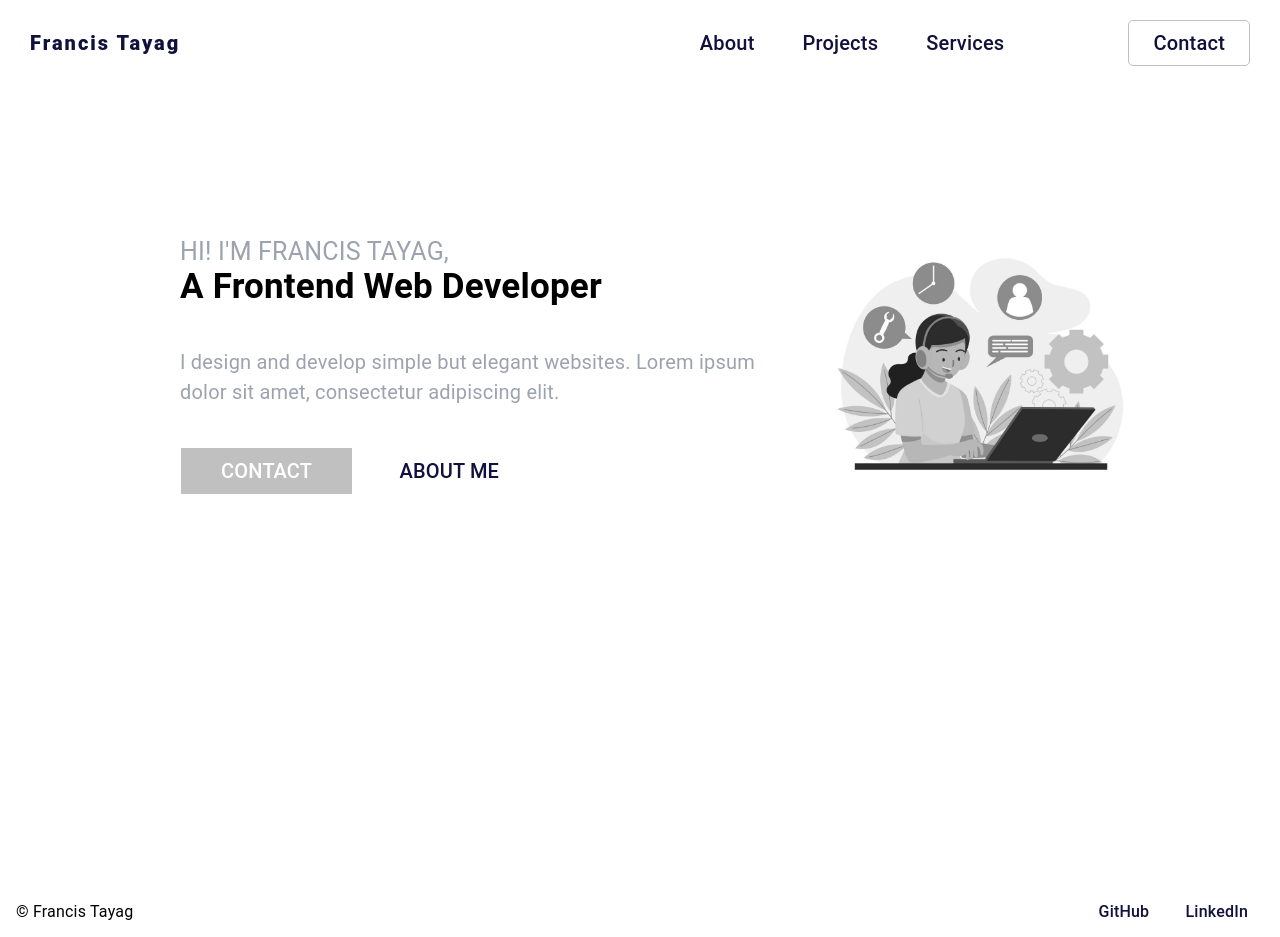
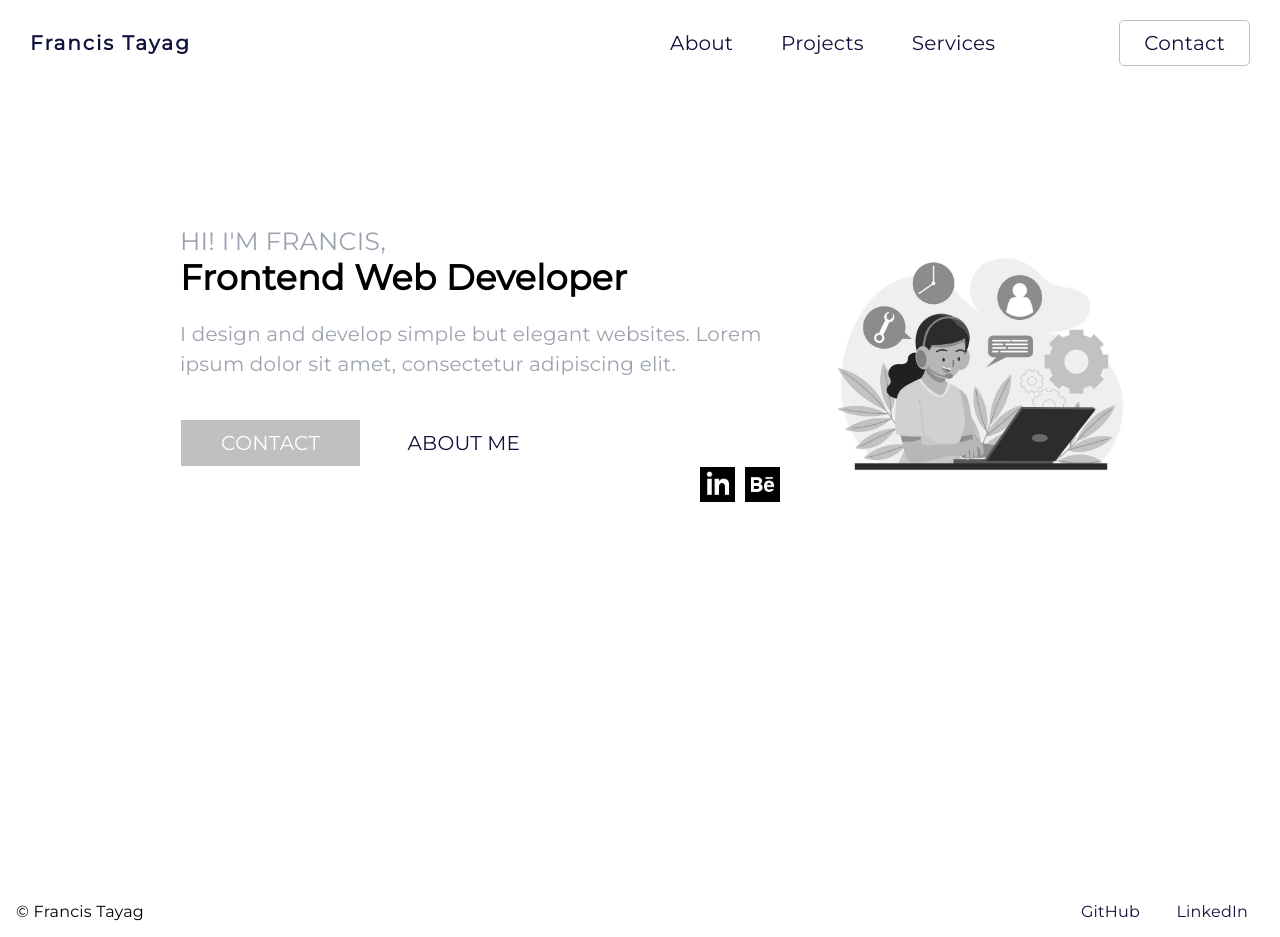
Before and after one commit to fmtayag/fmtayag.github.io, an Astro site: page / in a window 1280 px wide. Built offline with nearby package versions, Linux system fonts and the light colour scheme; Astro itself is replaced by a stand-in of ours.

Commit message:
Added social media icons

```diff
--- a/src/components/Profile.astro
+++ b/src/components/Profile.astro
@@ -1,7 +1,8 @@
 ---
 import { Image } from 'astro:assets';
 import asideImage from '@images/placeholder-1.png';
-import placeholdSocialImage from '@images/facebook.png';
+import social1 from '@images/linkedin.png';
+import social2 from '@images/behance.png';
 
 import * as myProfile from '@content/profile/text.md';
 ---
@@ -13,12 +14,24 @@ import * as myProfile from '@content/profile/text.md';
 <div class="page">
     <div class="container">
         <div class="introduction">
-            <p>Hi! I'm Francis Tayag,</p>
-            <p>A Frontend Web Developer</p>
+            <p>Hi! I'm Francis,</p>
+            <p>Frontend Web Developer</p>
             <p>I design and develop simple but elegant websites. Lorem ipsum dolor sit amet, consectetur adipiscing elit.</p>
             <div class="links">
                 <a class="primary" href="/">Contact</a>
                 <a class="tertiary" href="/">About Me</a>
+            </div>
+            <div class="socials">
+                <div>
+                    <a href="/">
+                        <Image src={social1} alt="Social" />
+                    </a>
+                </div>
+                <div>
+                    <a href="/">
+                        <Image src={social2} alt="Social" />
+                    </a>
+                </div>
             </div>
 
         </div>
--- a/src/styles/general.css
+++ b/src/styles/general.css
@@ -1,5 +1,5 @@
 /* For debugging only */
-/* * { outline: 1px solid #e6e3db; }    */
+/* * { outline: 1px solid #e6e3db; } */
 
 :root {
   --color1: silver;
@@ -10,8 +10,8 @@
 }
 
 @font-face {
-  font-family: 'Roboto';
-  src: url('/fonts/VarelaRound-Regular.ttf') format('ttf');
+  font-family: 'Montserrat';
+  src: url("/fonts/Montserrat-Regular.ttf") format('woff2');
   font-weight: normal;
   font-style: normal;
   font-display: swap;
@@ -21,7 +21,7 @@ body {
   background-color: var(--white);
   letter-spacing: 0.2px;
   margin: 0;
-  font-family: "Roboto";
+  font-family: "Montserrat", sans-serif;
 }
 
 a {
--- a/src/styles/profile.css
+++ b/src/styles/profile.css
@@ -45,7 +45,7 @@
 }
 
 .introduction p:nth-child(3) {
-    margin-top: 2em;
+    margin-top: 1em;
     margin-bottom: 0;
     font-size: 1em;
     line-height: 1.5em;
@@ -83,16 +83,26 @@
     /* box-shadow: 3px 3px rgb(103, 174, 255); */
 }
 
-.links a.icon img {
-    width: 32px;
-    height: 32px;
+.socials {
+    display: inherit;
+    justify-content: flex-end;
 }
 
-.links a.icon {
-    margin: 0;
-    padding: 0;
+.socials div:not(:last-child) {
+    padding-inline-end: 0.5em;
+}
+.socials a {
+    width: fit-content;
+    height: fit-content;
+}
+.socials a:hover {
+    opacity: 50%;
 }
 
+.socials a img {
+    width: 1.75em;
+    height: auto;
+}
 
 .links a:hover:not(.highlight) {
     /* background-color: var(--black); */
```
Also changed, not shown: public/fonts/Montserrat-Regular.ttf (added), src/images/behance.png (added), src/images/linkedin.png (added).
